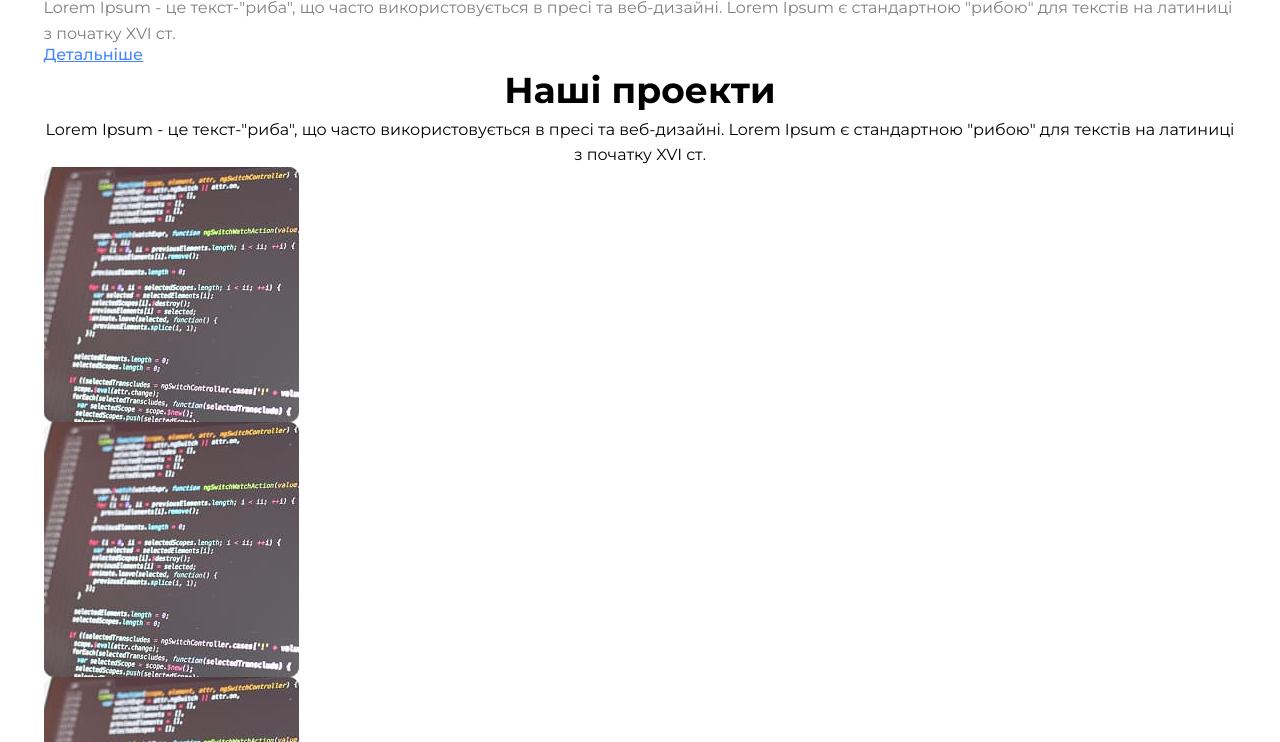
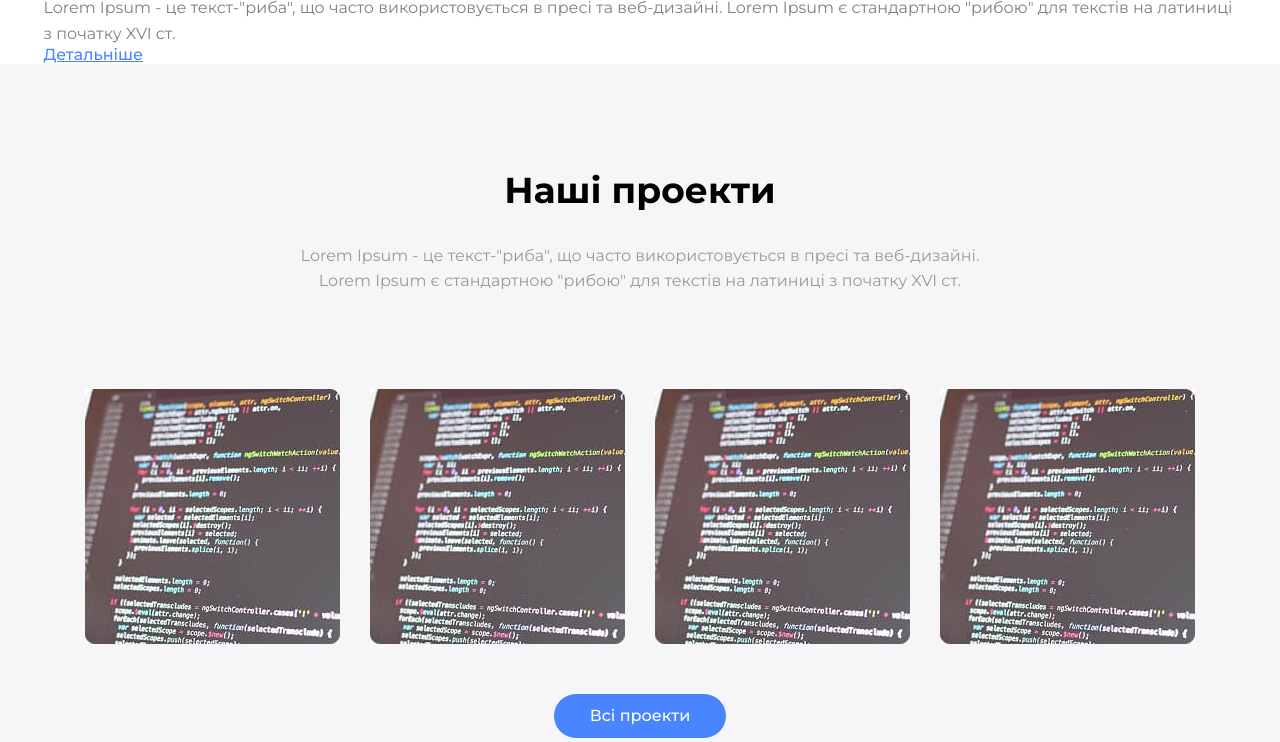
Before and after one commit to Yaroslav890-cell/preparatory-control-project, a plain HTML site: page index.html in a window 1280 px wide. Shown: the part 3359-4101 px from the top of the page. Drawn offline with nearby package versions, Linux system fonts and the light colour scheme.

Commit message:
flex project

```diff
--- a/index.html
+++ b/index.html
@@ -210,7 +210,8 @@
           </ul>
         </div>
       </section>
-      <section class="project container">
+      <section class="project">
+        <div class="container project-wrap">
         <h2 class="project-title">Наші проекти</h2>
         <p class="project-text">
           Lorem Ipsum - це текст-"риба", що часто використовується в пресі та
@@ -232,6 +233,7 @@
           </li>
         </ul>
         <buttton class="project-btn"> Всі проекти </buttton>
+        </div>
       </section>
       <section class="video">
         <div class="container">
--- a/sass/layout/_project.scss
+++ b/sass/layout/_project.scss
@@ -1,6 +1,10 @@
 @use "../utils/placeholder.scss";
 
 .project {
+    padding-bottom: 130px;
+    padding-top: 100px;
+    background-color: #F6F6F8;
+
     .project-title {
         font-weight: 700;
         font-size: 36px;
@@ -9,20 +13,45 @@ text-align: center;
 
 
     }
+
     .project-text {
+        width: 730px;
+        margin: 0 auto;
+        margin-top: 26px;
+        margin-bottom: 96px;
+        color:#999999;
         font-weight: 400;
         font-size: 16px;
         line-height: 158%;
         text-align: center;
 
     }
+
     .project-list {
+        display: flex;
+        justify-content: space-between;
+        gap:30px;
+        margin-bottom: 50px;
     }
+
     .project-item {
+
     }
+
     .project-image {
+
     }
+
     .project-btn {
+
         @extend %button;
+        display: inline;
+        align-items:center;
+        color:#FFFFFF;
+    }
+    .project-wrap{
+        display: flex;
+        align-items: center;
+        flex-direction: column;
     }
 }
```
Also changed, not shown: css/main.css, css/main.min.css, 2 other files. Lines whose indentation alone changed are shown as unchanged.
